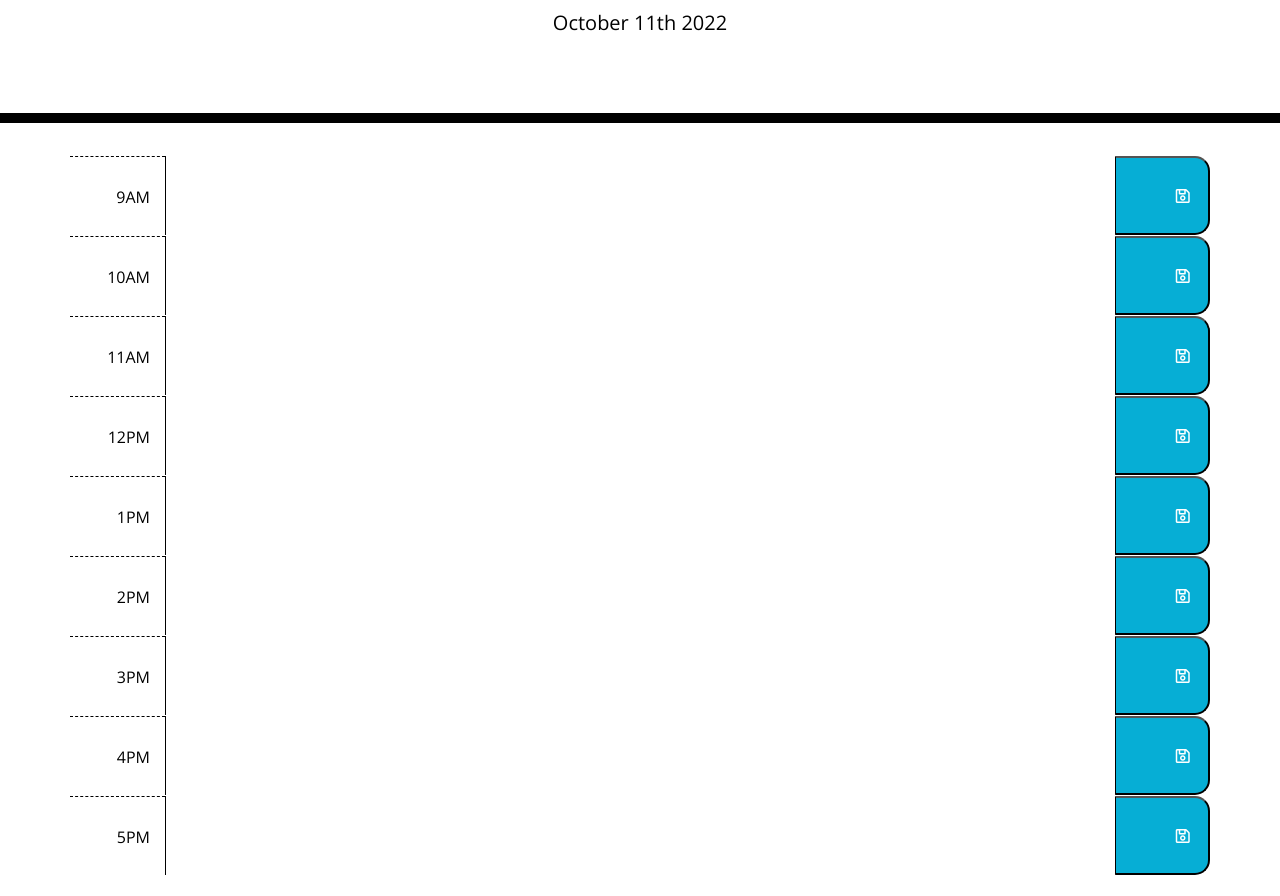
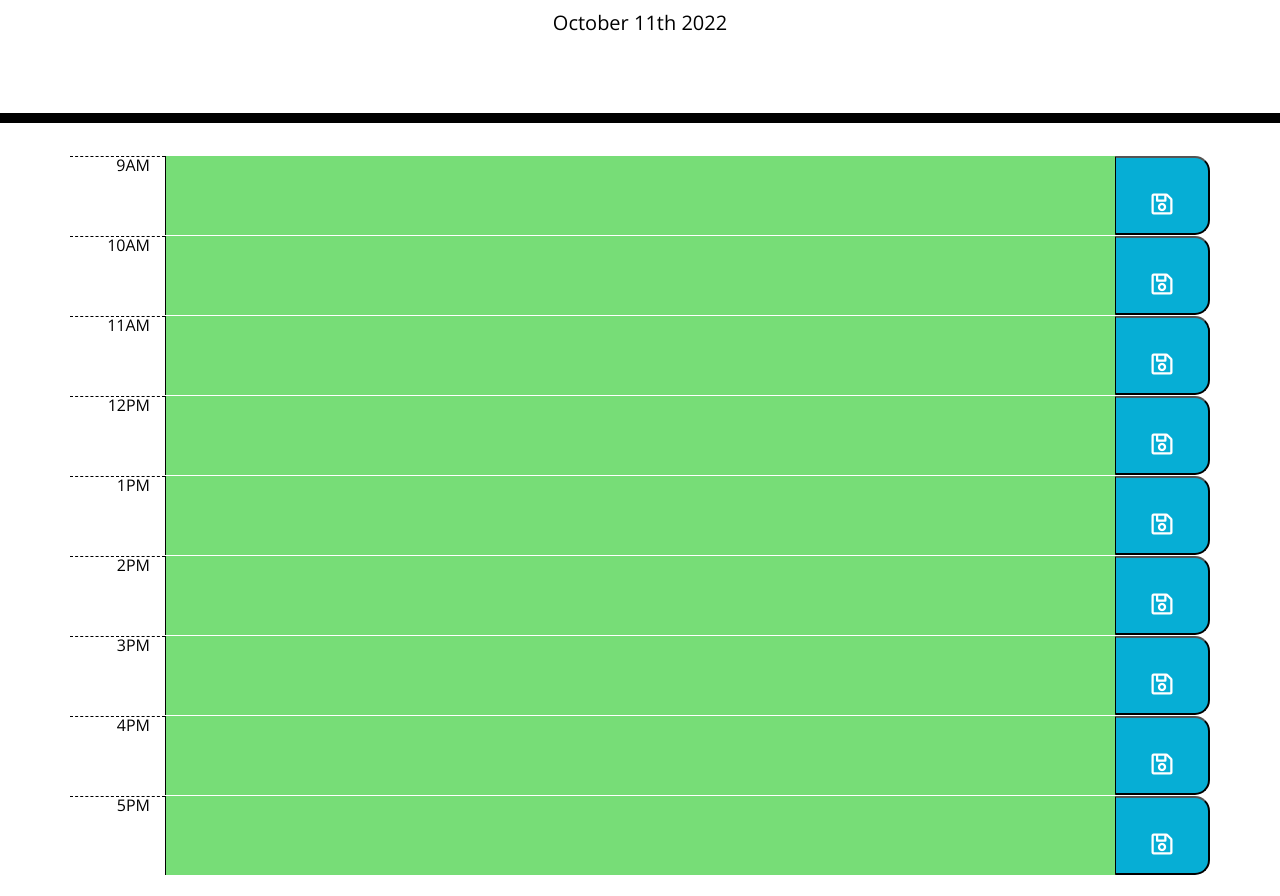
Before and after one commit to JonSpircoff7/your-dailyschedule, a plain HTML site: page index.html in a window 1280 px wide. Shown: the part 181-1077 px from the top of the page. After the commit the page ends 1056 px from the top, so only its background shows below. Drawn offline with nearby package versions, Linux system fonts and the light colour scheme.

Commit message:
added js and revised html content structure

```diff
--- a/css/style.css
+++ b/css/style.css
@@ -68,8 +68,11 @@ textarea {
   color: white;
   height: 100%;
 }
+.fa-save {
+  font-size: 24px;
+}
 
 .saveBtn i:hover {
-  font-size: 20px;
+  font-size: 2px;
   transition: all 0.3s ease-in-out;
 }
--- a/index.html
+++ b/index.html
@@ -29,128 +29,113 @@
       <p id="currentDay" class="lead"></p>
     </header>
     <div class="container">
-      <div class="row align-items-start main-row">
-        <div class="col col-lg-1 hour">
-          <p id="one">9AM</p>
-        </div>
+      <div id="9hour" class="row time-block">
+        <p class="col-lg-1 hour col-12">9AM</p>
         <textarea
-          class="description tag9 col col-lg-10"
+          class="description col-lg-10 col-12"
           cols="100"
           rows="3.5"
         ></textarea>
-        <button class="saveBtn col col-lg-1">
+        <button class="saveBtn col-lg-1 col-12">
           <i class="far fa-save"></i>
         </button>
       </div>
-      <div class="row align-items-start main-row">
-        <div class="col col-lg-1 hour">
-          <p id="one">10AM</p>
-        </div>
+      <div id="10hour" class="row">
+        <p class="col-lg-1 hour col-12">10AM</p>
         <textarea
-          class="description tag9 col col-lg-10"
+          class="description col-lg-10 col-12"
           cols="100"
           rows="3.5"
         ></textarea>
-        <button class="saveBtn col col-lg-1">
-          <i class="far fa-save"></i>
+        <button class="saveBtn col-lg-1">
+          <i class="far fa-save col-12"></i>
         </button>
       </div>
-      <div class="row align-items-start main-row">
-        <div class="col col-lg-1 hour">
-          <p id="one">11AM</p>
-        </div>
+      <div id="11hour" class="row">
+        <p class="col-lg-1 hour col-12">11AM</p>
         <textarea
-          class="description tag9 col col-lg-10"
+          class="description col-lg-10 col-12"
           cols="100"
           rows="3.5"
         ></textarea>
-        <button class="saveBtn col col-lg-1">
-          <i class="far fa-save"></i>
+        <button class="saveBtn col-lg-1">
+          <i class="far fa-save col-12"></i>
         </button>
       </div>
-      <div class="row align-items-start main-row">
-        <div class="col col-lg-1 hour">
-          <p id="one">12PM</p>
-        </div>
+      <div id="12hour" class="row">
+        <p class="col-lg-1 hour col-12">12PM</p>
         <textarea
-          class="description tag9 col col-lg-10"
+          class="description col-lg-10 col-12"
           cols="100"
           rows="3.5"
         ></textarea>
-        <button class="saveBtn col col-lg-1">
-          <i class="far fa-save"></i>
+        <button class="saveBtn col-lg-1">
+          <i class="far fa-save col-12"></i>
         </button>
       </div>
-      <div class="row align-items-start main-row">
-        <div class="col col-lg-1 hour">
-          <p id="one">1PM</p>
-        </div>
+      <div id="13hour" class="row">
+        <p class="col-lg-1 hour col-12">1PM</p>
         <textarea
-          class="description tag9 col col-lg-10"
+          class="description col-lg-10 col-12"
           cols="100"
           rows="3.5"
         ></textarea>
-        <button class="saveBtn col col-lg-1">
-          <i class="far fa-save"></i>
+        <button class="saveBtn col-lg-1">
+          <i class="far fa-save col-12"></i>
         </button>
       </div>
-      <div class="row align-items-start main-row">
-        <div class="col col-lg-1 hour">
-          <p id="one">2PM</p>
-        </div>
+      <div id="14hour" class="row">
+        <p class="col-lg-1 hour col-12">2PM</p>
         <textarea
-          class="description tag9 col col-lg-10"
+          class="description col-lg-10 col-12"
           cols="100"
           rows="3.5"
         ></textarea>
-        <button class="saveBtn col col-lg-1">
-          <i class="far fa-save"></i>
+        <button class="saveBtn col-lg-1">
+          <i class="far fa-save col-12"></i>
         </button>
       </div>
-      <div class="row align-items-start main-row">
-        <div class="col col-lg-1 hour">
-          <p id="one">3PM</p>
-        </div>
+      <div id="15hour" class="row">
+        <p class="col-lg-1 hour col-12">3PM</p>
         <textarea
-          class="description tag9 col col-lg-10"
+          class="description col-lg-10 col-12"
           cols="100"
           rows="3.5"
         ></textarea>
-        <button class="saveBtn col col-lg-1">
-          <i class="far fa-save"></i>
+        <button class="saveBtn col-lg-1">
+          <i class="far fa-save col-12"></i>
         </button>
       </div>
-      <div class="row align-items-start main-row">
-        <div class="col col-lg-1 hour">
-          <p id="one">4PM</p>
-        </div>
+      <div id="16hour" class="row">
+        <p class="col-lg-1 hour col-12">4PM</p>
         <textarea
-          class="description tag9 col col-lg-10"
+          class="description col-lg-10 col-12"
           cols="100"
           rows="3.5"
         ></textarea>
-        <button class="saveBtn col col-lg-1">
-          <i class="far fa-save"></i>
+        <button class="saveBtn col-lg-1">
+          <i class="far fa-save col-12"></i>
         </button>
       </div>
-      <div class="row align-items-start main-row">
-        <div class="col col-lg-1 hour">
-          <p id="one">5PM</p>
-        </div>
+      <div id="17hour" class="row">
+        <p class="col-lg-1 hour col-12" id="17hour">5PM</p>
         <textarea
-          class="description tag9 col col-lg-10"
+          class="description col-lg-10 col-12"
           cols="100"
           rows="3.5"
         ></textarea>
-        <button class="saveBtn col col-lg-1">
-          <i class="far fa-save"></i>
+        <button class="saveBtn col-lg-1">
+          <i class="far fa-save col-12"></i>
         </button>
       </div>
     </div>
     <script
       src="https://code.jquery.com/jquery-3.6.1.min.js"
+      ;
       integrity="sha256-o88AwQnZB+VDvE9tvIXrMQaPlFFSUTR+nldQm1LuPXQ="
+      ;
       crossorigin="anonymous"
+      ;
     ></script>
     <script src="https://cdnjs.cloudflare.com/ajax/libs/moment.js/2.24.0/moment.min.js"></script>
     <script src="./script.js/script.js"></script>
--- a/script.js/script.js
+++ b/script.js/script.js
@@ -1,30 +1,40 @@
+// allows DOM to load before running script
 $(document).ready();
-//variables
-let currentTime = moment().format("MMMM Do YYYY, hh:mm:ss a");
-let hoursToday = [
-  "9am",
-  "10am",
-  "11am",
-  "12pm",
-  "1pm",
-  "2pm",
-  "3pm",
-  "4pm",
-  "5pm",
-];
-//Connected elements
-const timeRows = $(".container");
-const hours = $("#one");
+// Dynamic day clock for header
+$("#currentDay").text(moment().format("MMMM Do YYYY"));
 
-//Dynamic Date Function
-setInterval(function setTime() {
-  currentTime = moment().format("MMMM Do YYYY");
-  $("#currentDay").text(currentTime);
-}, 1000);
+let time = moment().hour();
+$(".saveBtn").on("click", function () {
+  let text = $(this).siblings(".description").val();
+  let time = $(this).parent().attr("id");
+  localStorage.setItem(text, time);
+});
 
-// function appendRows() {
-//     for (let i = 0; i < 5; i++) {
-//       timeRows.append("<p>this is text<p>");
-//     }
-//   }
-//   appendRows();
+$("#9hour .description").val(localStorage.getItem("hour9"));
+$("#10hour .description").val(localStorage.getItem("10hour"));
+$("#11hour .description").val(localStorage.getItem("11hour"));
+$("#12hour .description").val(localStorage.getItem("12hour"));
+$("#13hour .description").val(localStorage.getItem("13hour"));
+$("#14hour .description").val(localStorage.getItem("14hour"));
+$("#15hour .description").val(localStorage.getItem("15hour"));
+$("#16hour .description").val(localStorage.getItem("16hour"));
+$("#17hour .description").val(localStorage.getItem("17hour"));
+
+$(".time-block").each(function () {
+  let timeBlock = parseInt($(this).attr("id").split("hour")[0]);
+  console.log(timeBlock);
+  if (time > timeBlock) {
+    $(".description").addClass("past");
+    $(".description").removeClass("future");
+    $(".description").removeClass("present");
+  } else if (time < timeBlock) {
+    $(".description").removeClass("past");
+    $(".description").addClass("future");
+    $(".description").removeClass("present");
+  } else if (time === timeBlock) {
+    $(".description").removeClass("past");
+    $(".description").removeClass("future");
+    $(".description").addClass("present");
+  }
+  return "error";
+});
```
Also changed, not shown: text.txt.
